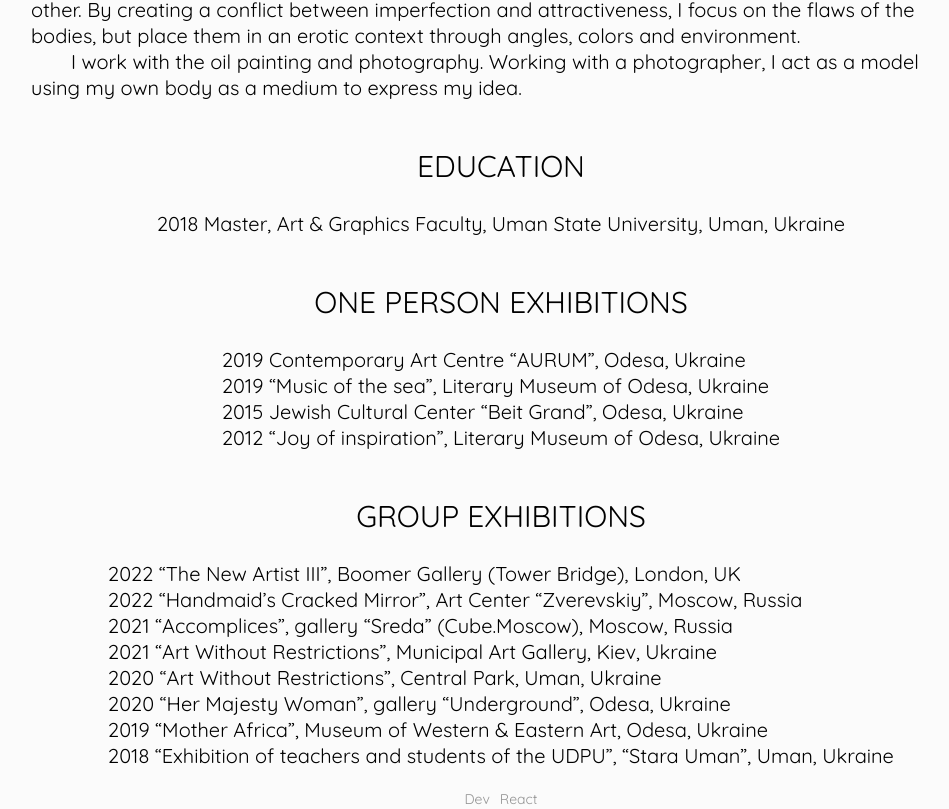
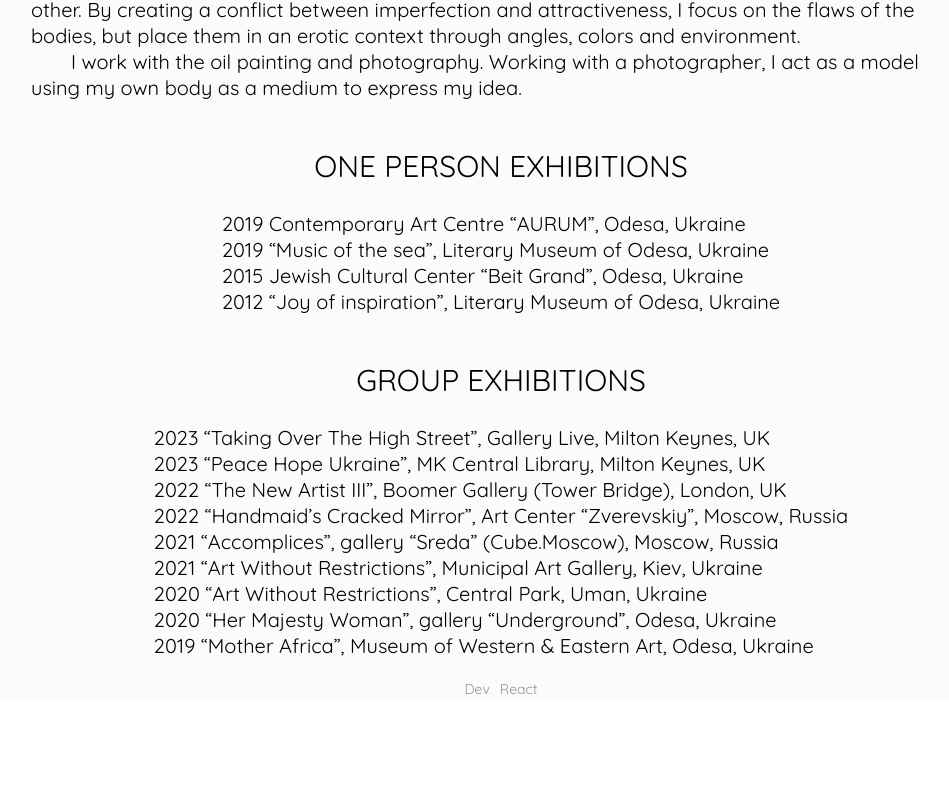
Before and after one commit to relhfox/annali, a React (Create React App) app: page /about in a window 1280 px wide. Shown: the part 609-1418 px from the top of the page, without its empty margins (139-1088 px from the left). After the commit the page ends 1308 px from the top, so only its background shows below. Built offline with nearby package versions, Linux system fonts and the light colour scheme; the HTML template or start-up script is replaced by a standard one.

Commit message:
Group exhibitions and Press updated

```diff
--- a/src/pages/About.jsx
+++ b/src/pages/About.jsx
@@ -12,14 +12,6 @@ export default function About() {
                 <p>My art practice is leaded by my life experience of being a disabled person in Ukraine. By shedding light on the lives of persons with health issues, I want to bring disabled people into the art world from which we’ve always been excluded.</p>
                 <p>Using tools and strategies related to oil painting, digital media and commercial photography I strive to explore the role of stereotypes in the perception of the beauty and sexuality of people with disability. I am looking for the boundaries beyond which we start to be sexually attractive to each other. By creating a conflict between imperfection and attractiveness, I focus on the flaws of the bodies, but place them in an erotic context through angles, colors and environment.</p>
                 <p>I work with the oil painting and photography. Working with a photographer, I act as a model using my own body as a medium to express my idea.</p>
-            </div>
-
-            <div className='currpage__head'>
-                <h2>EDUCATION</h2>
-            </div>
-
-            <div className='currpage__body exhibit'>
-                <p>2018 Master, Art & Graphics Faculty, Uman State University, Uman, Ukraine</p>
             </div>
 
             <div className='currpage__head'>
@@ -38,6 +30,8 @@ export default function About() {
             </div>
 
             <div className='currpage__body exhibit'>
+                <p>2023 “Taking Over The High Street”, Gallery Live, Milton Keynes, UK</p>
+                <p>2023 “Peace Hope Ukraine”, MK Central Library, Milton Keynes, UK</p>
                 <p>2022 “The New Artist III”, Boomer Gallery (Tower Bridge), London, UK</p>
                 <p>2022 “Handmaid’s Cracked Mirror”, Art Center “Zverevskiy”, Moscow, Russia</p>
                 <p>2021 “Accomplices”, gallery “Sreda” (Cube.Moscow), Moscow, Russia</p>
@@ -45,7 +39,6 @@ export default function About() {
                 <p>2020 “Art Without Restrictions”, Central Park, Uman, Ukraine</p>
                 <p>2020 “Her Majesty Woman”, gallery “Underground”, Odesa, Ukraine</p>
                 <p>2019 “Mother Africa”, Museum of Western & Eastern Art, Odesa, Ukraine</p>
-                <p>2018 “Exhibition of teachers and students of the UDPU”, “Stara Uman”, Uman, Ukraine</p>
             </div>
 
         </div>
--- a/src/pages/Press.jsx
+++ b/src/pages/Press.jsx
@@ -9,7 +9,7 @@ export default function Press() {
       </div>
 
       <div className='currpage__body statement link'>
-        <p><a href='https://www.theartnewspaper.com/2022/04/22/the-ukrainian-artist-making-disability-visible-through-painting-and-photography' target="_blank">The Ukrainian artist making disability visible through painting and photography, The Art Newspaper, 22 April 2022 &#128279;</a></p>
+        <p><a href='https://typography-worldwide.org/en/2023/02/16/second-life-en/' target="_blank">Translocal Dialogues on Home, Migration and Solidarity, Typography, February 2023 &#128279;</a></p>
         <p><a href='https://syg.ma/@iana-sidorkina/the-edge-of-sexuality' target="_blank">Anna Li: The Edge of Sexuality, Sygma, 25 April 2022 &#128279;</a></p>
       </div>
 
```
